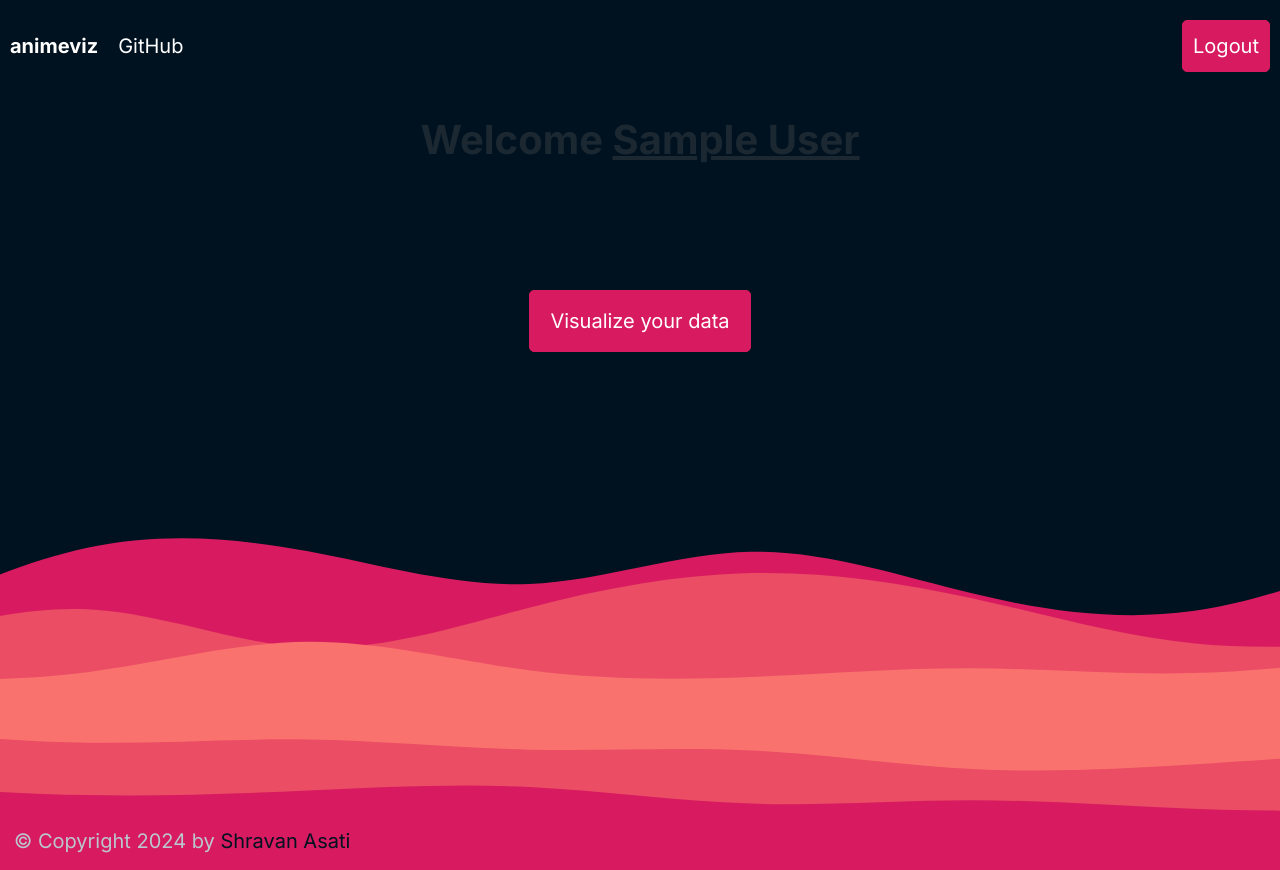
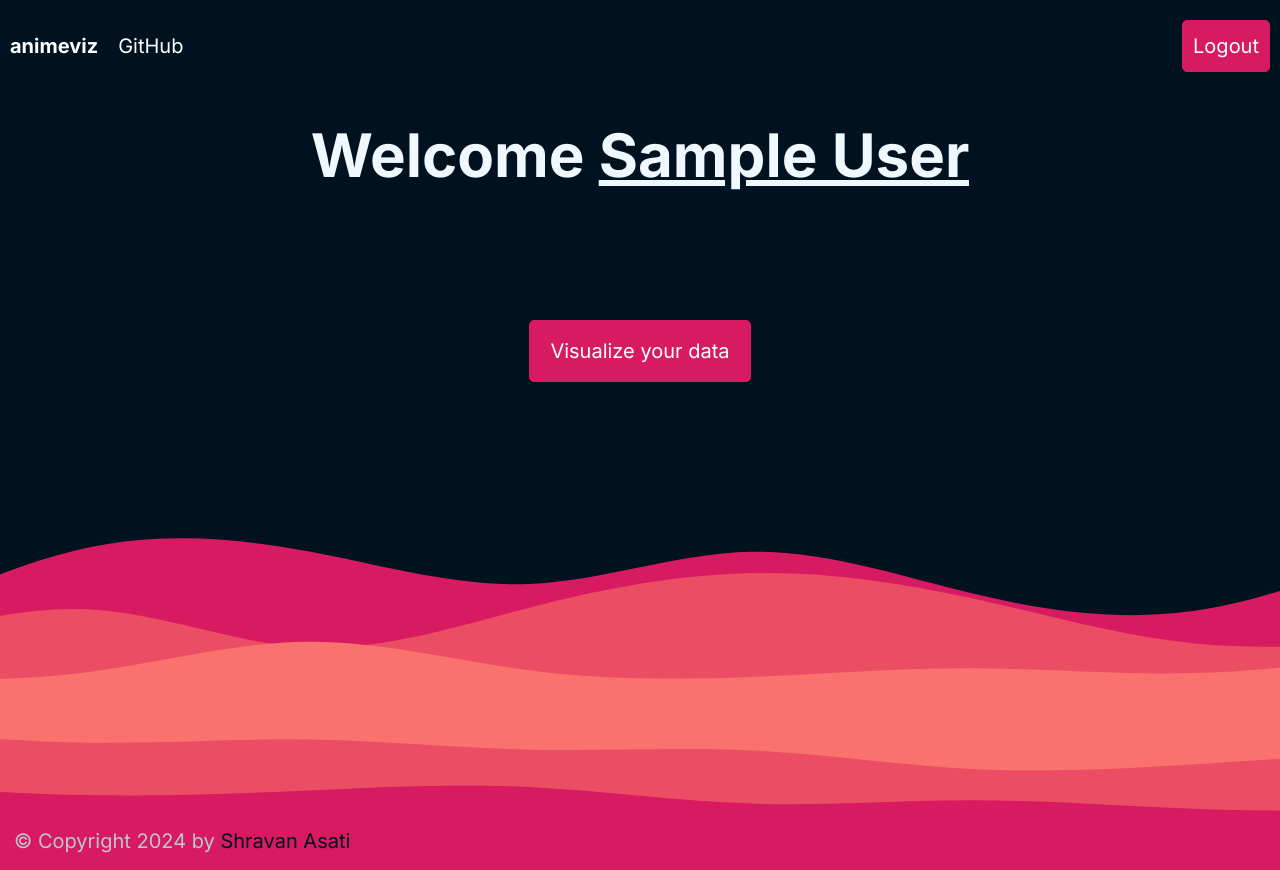
Before and after one commit to shravanasati/animeviz, a Flask app: page / in a window 1280 px wide. Run offline with Flask 3, Linux system fonts and the light colour scheme; a user stored in the database is signed in; tables that the repository leaves empty hold one stand-in row (values such as "Sample post"); parts of the project's set-up code (start-up, migrations or seed data) failed here and were passed over; some libraries are stand-ins or nearby versions.

Commit message:
change username text color

```diff
--- a/templates/index.html
+++ b/templates/index.html
@@ -21,7 +21,7 @@
 
 <div class="index-container center-container" data-theme="light">
 	{% if current_user and current_user.is_authenticated %}
-	<h1>Welcome <u>{{current_user.name}}</u></h1>
+	<h1 class="hero-text">Welcome <u>{{current_user.name}}</u></h1>
 	<br><br>
 	<a href="/visualize" role="button" class="btn">Visualize your data</a>
 	{% else %}
@@ -34,5 +34,5 @@
 	<a href="/visualize" role="button" class="btn">Upload the exported animelist.xml</a>
 	{% endif %}
 
-	</div>
-	{%endblock%}
+</div>
+{%endblock%}
```
